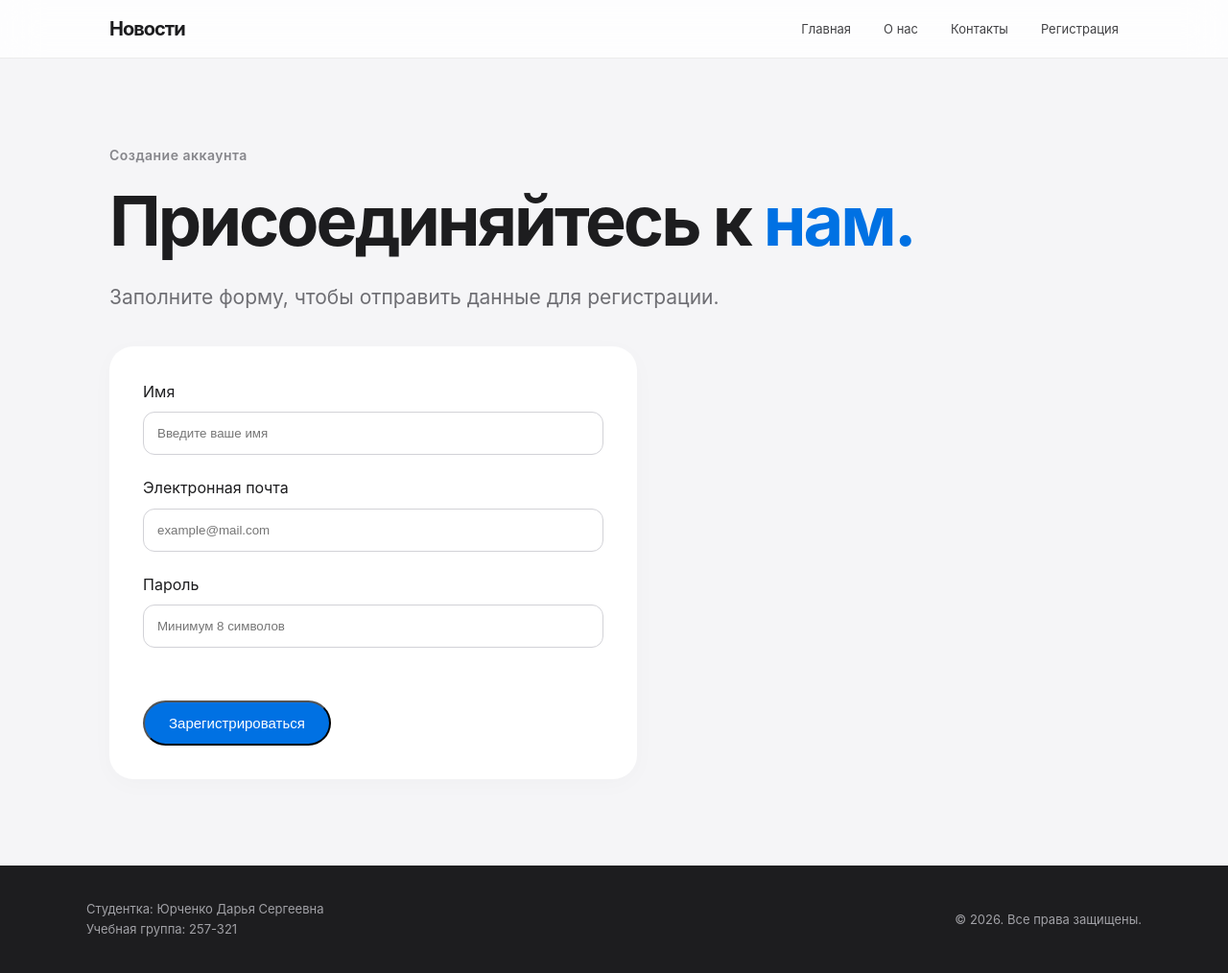
After one commit to Daria20000/server-web-develop, a Laravel app: template my-app-darya/resources/views/auth/signin.blade.php in a window 1280 px wide. The commit adds this page. Shown: the whole page at 96% size. Run offline with Laravel 12, Linux system fonts and the light colour scheme; the template is opened without the code that fills it, so the values that code supplies are empty.

Commit message:
Complited laba3

```diff
--- /dev/null
+++ b/my-app-darya/resources/views/auth/signin.blade.php
@@ -0,0 +1,73 @@
+
+@extends('layouts.app')
+
+@section('title', 'Регистрация — Пространство')
+
+@section('content')
+<div class="container">
+
+    <p class="eyebrow">Создание аккаунта</p>
+
+    <h1>Присоединяйтесь к <span class="blue-text">нам.</span></h1>
+
+    <p class="description">
+        Заполните форму, чтобы отправить данные для регистрации.
+    </p>
+
+    <div class="card" style="max-width: 550px; margin-top: 35px;">
+
+        <form action="{{ route('signin.registration') }}" method="POST">
+
+            @csrf
+
+            <div style="margin-bottom: 22px;">
+                <label for="name">Имя</label>
+                <input
+                    type="text"
+                    id="name"
+                    name="name"
+                    placeholder="Введите ваше имя"
+                    required
+                    style="display: block; width: 100%; padding: 14px;
+                    margin-top: 8px; border: 1px solid #d2d2d7;
+                    border-radius: 12px; box-sizing: border-box;"
+                >
+            </div>
+
+            <div style="margin-bottom: 22px;">
+                <label for="email">Электронная почта</label>
+                <input
+                    type="email"
+                    id="email"
+                    name="email"
+                    placeholder="example@mail.com"
+                    required
+                    style="display: block; width: 100%; padding: 14px;
+                    margin-top: 8px; border: 1px solid #d2d2d7;
+                    border-radius: 12px; box-sizing: border-box;"
+                >
+            </div>
+
+            <div style="margin-bottom: 25px;">
+                <label for="password">Пароль</label>
+                <input
+                    type="password"
+                    id="password"
+                    name="password"
+                    placeholder="Минимум 8 символов"
+                    required
+                    style="display: block; width: 100%; padding: 14px;
+                    margin-top: 8px; border: 1px solid #d2d2d7;
+                    border-radius: 12px; box-sizing: border-box;"
+                >
+            </div>
+
+            <button type="submit" class="button">
+                Зарегистрироваться
+            </button>
+
+        </form>
+
+    </div>
+</div>
+@endsection
--- a/my-app-darya/resources/views/layouts/app.blade.php
+++ b/my-app-darya/resources/views/layouts/app.blade.php
@@ -303,6 +303,7 @@
                 <a href="{{ route('home') }}">Главная</a>
                 <a href="{{ route('about') }}">О нас</a>
                 <a href="{{ route('contacts') }}">Контакты</a>
+                <a href="{{ route('signin.create') }}">Регистрация</a>
             </nav>
 
         </div>
--- a/my-app-darya/routes/web.php
+++ b/my-app-darya/routes/web.php
@@ -2,6 +2,7 @@
 
 use Illuminate\Support\Facades\Route;
 use App\Http\Controllers\MainController;
+use App\Http\Controllers\AuthController;
 
 Route::get('/', function () {
     return view('home');
@@ -42,3 +43,9 @@ Route::get('/', [MainController::class, 'index'])
 
 Route::get('/galery/{id}', [MainController::class, 'galery'])
     ->name('galery');
+
+Route::get('/signin', [AuthController::class, 'create'])
+    ->name('signin.create');
+
+Route::post('/signin', [AuthController::class, 'registration'])
+    ->name('signin.registration');
```
Also changed, not shown: my-app-darya/app/Http/Controllers/AuthController.php (added, +54 -0 lines).
